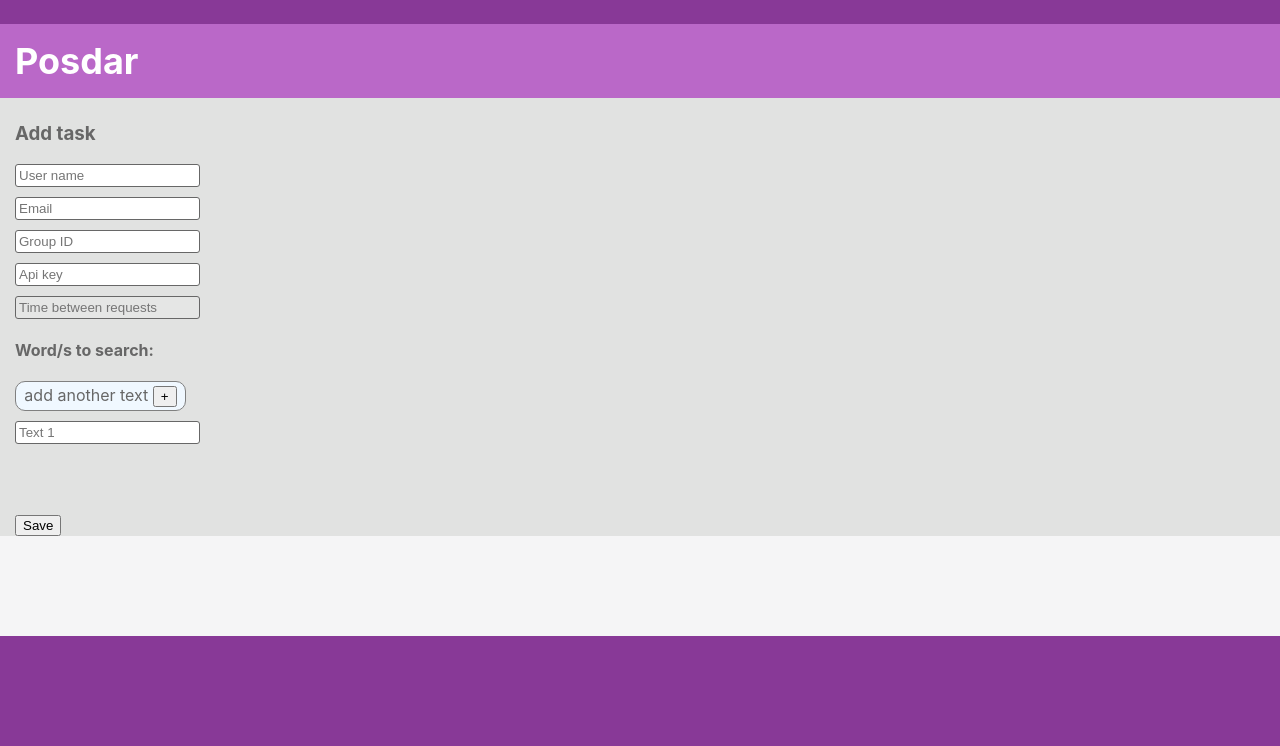
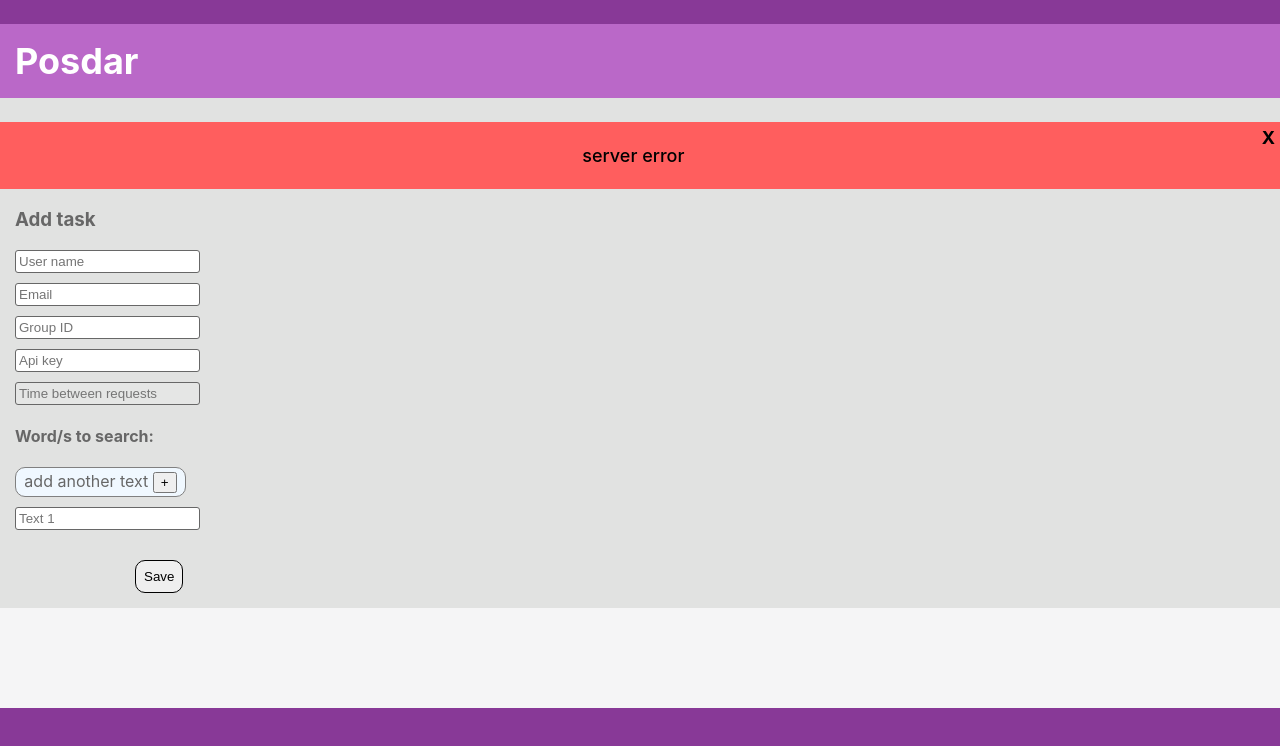
Before and after one commit to MMBass/Posdar-site, a React (Create React App) app: page / in a window 1280 px wide. Shown: the top 746 px of the page. Built offline with nearby package versions, Linux system fonts and the light colour scheme; no server answers.

Commit message:
alert messages

```diff
--- /dev/null
+++ b/src/BannerContext.js
@@ -0,0 +1,3 @@
+import { createContext } from "react";
+
+export const BannerContext = createContext(["darkgray",""]);
--- a/src/axios.js
+++ b/src/axios.js
@@ -1,6 +1,7 @@
 import axios from "axios";
 
-export const localhostInstance = axios.create({
+export const posdarUrlInstance = axios.create({
     baseURL: 'https://posdar.herokuapp.com',
+    // baseURL: 'http://localhost:5000',
     headers: {'X-Custom-Header': 'foobar'}
 });
--- a/src/components/Alert/Alert.js
+++ /dev/null
@@ -1,15 +0,0 @@
-import { useState } from 'react';
-import './Alert.css';
-
-function Alert() {
-
-  const [alert, setAlert] = useState();
-
-  return (
-    <div className="Alert">
-          <p>{alert}</p>
-    </div>
-  );
-}
-
-export default Alert;
--- a/src/components/App/App.js
+++ b/src/components/App/App.js
@@ -1,22 +1,42 @@
-import { useState } from 'react';
+import { useState, useEffect, useContext} from 'react';
+import { posdarUrlInstance } from "../../axios";
 import './App.css';
 import Header from "../Header/Header";
-import Alert from "../Alert/Alert";
+import Banner from "../Banner/Banner";
 import SaveTaskForm from "../SaveTaskForm/SaveTaskForm";
 import Footer from "../Footer/Footer";
+import {BannerContext} from "../../BannerContext";
 
 function App() {
+  const [message, setMessage] = useState(["darkgray",""]);
+  const [first, setFirst] = useState(true);
 
-  // const [task, setTask] = useState([]);
-  // const [alert, setAlert] = useState([]);
+  function init() {
+    posdarUrlInstance.get('/').then((res) => {
+      if (res.status === 200) {
+        setMessage(["darkgray","server is on"]);
+        setFirst(false);
+      }
+    }).catch((err) => {
+      console.log(err)
+      setMessage(["#ff5e5e","server error"]);
+    });
+
+  }
+
+  useEffect(() => {
+    if(first === true) init();
+  });
 
   return (
-    <div className="App">
+    <BannerContext.Provider value={{message, setMessage}}>
+      <div className="App">
         <Header></Header>
-        <Alert></Alert>
+        <Banner></Banner>
         <SaveTaskForm></SaveTaskForm>
         <Footer></Footer>
-    </div>
+      </div>
+    </BannerContext.Provider>
   );
 }
 
--- /dev/null
+++ b/src/components/Banner/Banner.css
@@ -0,0 +1,15 @@
+#Banner{
+    color: #000;
+    font-weight: 500;
+    font-size: 18px;
+    width: 100%;
+    background-color: darkgray;
+    text-align: center;
+    padding: 5px;
+}
+
+#Banner strong{
+    cursor: pointer;
+    margin-right: 10px;
+    float: right;
+}
--- /dev/null
+++ b/src/components/Banner/Banner.js
@@ -0,0 +1,20 @@
+import React, { useContext, useState } from 'react';
+import './Banner.css';
+import {BannerContext} from "../../BannerContext";
+
+function Banner() {
+  const {message, setMessage} = useContext(BannerContext);
+
+  if(message[1].length < 1){
+    return null;
+  }
+
+  return (
+    <div id="Banner" style={{backgroundColor:message[0]}}>
+          <strong onClick={()=>setMessage(["darkgray",""])}>X</strong>
+          <p>{message[1]}</p>
+    </div>
+  );
+};
+
+export default Banner;
--- a/src/components/SaveTaskForm/SaveTaskForm.css
+++ b/src/components/SaveTaskForm/SaveTaskForm.css
@@ -1,5 +1,6 @@
 form{
-    padding-left: 15px;;
+    padding-left: 15px;
+    padding-bottom: 15px;
  }
 
  form input{
@@ -20,3 +21,17 @@ form{
 #add-text-div *{
     display: inline;
 }
+
+#submitButton{
+    cursor: pointer;
+    padding: 8px;
+    border: 1px solid black;
+    border-radius: 10px;
+    margin-left: 120px;
+}
+
+#submitButton:hover{
+    background-color: #883997;
+    color: white;
+    border: 1px solid white;
+}
--- a/src/components/SaveTaskForm/SaveTaskForm.js
+++ b/src/components/SaveTaskForm/SaveTaskForm.js
@@ -1,11 +1,13 @@
-import { useState } from 'react';
-import {localhostInstance} from "../../axios";
+import { useState,useContext } from 'react';
+import {posdarUrlInstance} from "../../axios";
+import {BannerContext} from "../../BannerContext";
 import './SaveTaskForm.css';
 
 function SaveTaskForm() {
     const [formData, setFormData] = useState([]);
     const [wordsList, setWordsList] = useState([]);
     const [inputList, setInputList] = useState([""]);
+    const {message, setMessage} = useContext(BannerContext);
 
     const addInput = () => {
         setInputList([...inputList, ""]);
@@ -24,14 +26,15 @@ function SaveTaskForm() {
 
     const saveTask = async (e) => {
         e.preventDefault();
-        const response = await localhostInstance.post('/register', formData).catch((err) => {
+        const response = await posdarUrlInstance.post('/register', formData).catch((err) => {
             console.log(err)
-            // setAlert("Something went wrong");
+            setMessage(["#ff5e5e","Something went wrong"]);
         });
 
-        if (response) {
-            // setAlert(response.data);
-            // "Task Added sucsseccfully"// TODO add message to server response;
+        if(response){
+            if (response.status === 200) {
+                setMessage(["#e48ff1","Task Added sucsseccfully"]);
+            }
         }
     }
 
@@ -61,9 +64,7 @@ function SaveTaskForm() {
             })}
 
             <br></br>
-            <br></br>
-            <br></br>
-            <button type="submit">Save</button>
+            <button type="submit" id="submitButton">Save</button>
         </form>
 
     );
```
Also changed, not shown: src/components/Alert/Alert.css (deleted).
